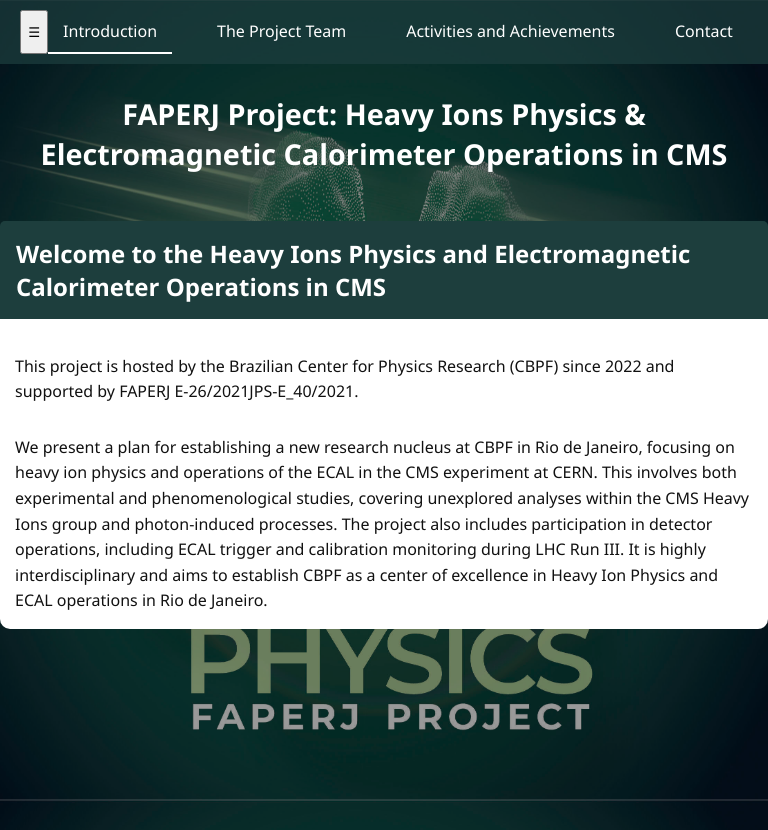
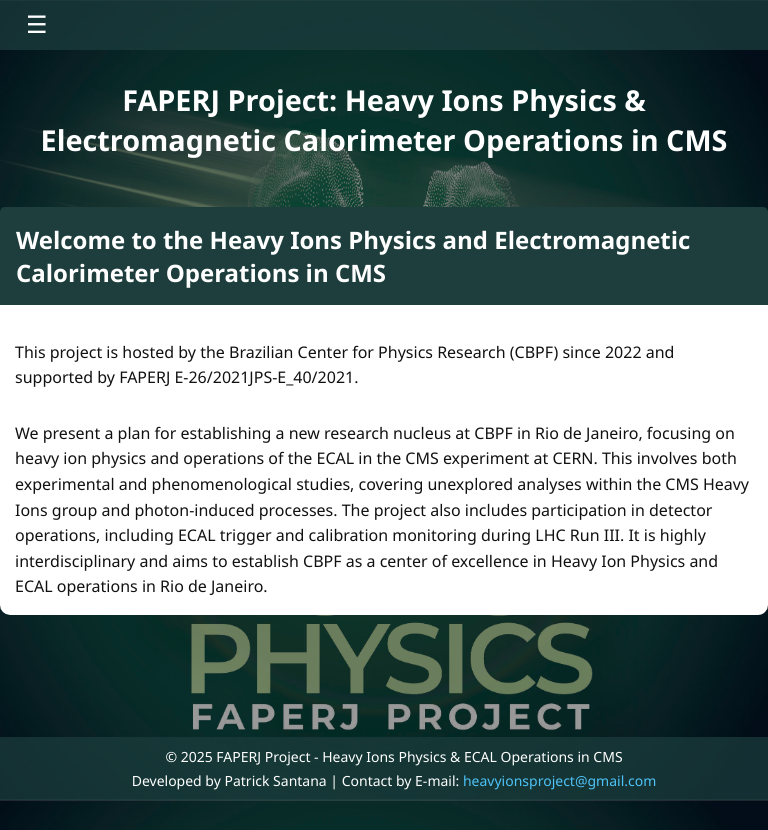
Before and after one commit to PatrickSantanaaa/Rafa, a plain HTML site: page index.html in a window 768 px wide. Drawn offline with Linux system fonts and the light colour scheme.

Commit message:
versão com footer

```diff
--- a/css/style.css
+++ b/css/style.css
@@ -3,20 +3,9 @@ body, html {
   padding: 0;
   font-family: 'Segoe UI', sans-serif;
   color: #fff;
-  height: 100%;
-
-  /* Fundo com cor base para evitar branco durante carregamento */
-  background: #0a1e1d url('../img/fundo.jpg') no-repeat center center;
-
-  /* Mantém o background responsivo */
+  min-height: 100vh;
+  background: url('../img/fundo.jpg') no-repeat center center fixed;
   background-size: cover;
-}
-
-/* Para desktop, manter o background fixo */
-@media (min-width: 768px) {
-  body, html {
-    background-attachment: fixed;
-  }
 }
 
 .background-overlay {
@@ -30,6 +19,7 @@ body, html {
   padding: 10px 20px;
   display: flex;
   justify-content: center;
+  align-items: center;
   top: 0;
   z-index: 1000;
 }
@@ -46,12 +36,23 @@ body, html {
 .navbar li {
   padding: 10px 15px;
   color: #fff;
+  cursor: pointer;
 }
 
 .navbar li:hover,
 .navbar .active {
   color: #fff;
   border-bottom: 2px solid #fff;
+}
+
+.menu-toggle {
+  display: none;
+  font-size: 24px;
+  background: none;
+  border: none;
+  color: white;
+  cursor: pointer;
+  margin-right: 10px;
 }
 
 header {
@@ -78,7 +79,7 @@ header h1 {
   margin: 10px 0;
 }
 
-.respiroParagrafos{
+.respiroParagrafos {
   padding: 15px;
   margin: 0;
   line-height: 1.6;
@@ -113,7 +114,93 @@ header h1 {
   align-items: center;
 }
 
+.site-footer {
+  background-color: #1d3e3db8;
+  color: #fff;
+  text-align: center;
+  padding: 5px 10px;
+  font-size: 14px;
+  position: fixed; /* fixa o footer na parte inferior */
+  bottom: 0;
+  left: 0;
+  width: 100%;
+  /* box-shadow: 0 -2px 5px rgba(0,0,0,0.3); */
+}
+
+a,
+a:visited {
+   color: #4FC3F7; /* azul claro para links */
+    text-decoration: none;
+}
+
+a:hover {
+    text-decoration: underline;
+}
+
+.site-footer a,
+.site-footer a:visited{
+  color: #4FC3F7; /* azul claro para links */
+  text-decoration: none;
+}
+
+.site-footer a:hover {
+  text-decoration: underline;
+}
+
+.site-footer p {
+  margin: 5px 0;
+}
+
 @keyframes fadeIn {
   from { opacity: 0; transform: translateY(20px); }
   to { opacity: 1; transform: translateY(0); }
 }
+
+/* RESPONSIVIDADE PARA TELAS PEQUENAS */
+.menu-toggle {
+  display: none;
+  font-size: 24px;
+  background: none;
+  border: none;
+  color: white;
+  cursor: pointer;
+}
+
+/* Mostra o hambúrguer apenas no mobile */
+@media (max-width: 768px) {
+  .navbar {
+    justify-content: flex-start; /* Hambúrguer à esquerda */
+  }
+
+  .navbar li {
+    padding: 10px 15px;
+    color: #fff;
+    cursor: pointer;
+  }
+
+  .navbar li:hover,
+  .navbar .active {
+    color: #fff;
+    border-bottom: 2px solid #fff;
+  }
+
+  .menu-toggle {
+    display: block;
+  }
+
+  /* Esconde o menu tradicional no mobile */
+  .navbar ul {
+    display: none;
+    flex-direction: column;
+    background-color: #1d3e3db8;
+    position: absolute;
+    top: 50px;
+    left: 0;
+    width: 100%;
+  }
+
+  /* Mostra o menu quando a classe .show estiver presente */
+  .navbar ul.show {
+    display: flex;
+  }
+}
--- a/index.html
+++ b/index.html
@@ -14,7 +14,7 @@
             <li class="active" onclick="showTab('introduction', event)">Introduction</li>
             <li onclick="showTab('team', event)">The Project Team</li>
             <li onclick="showTab('activities', event)">Activities and Achievements</li>
-            <li onclick="showTab('contact', event)">Contact</li>
+            <!-- <li onclick="showTab('contact', event)">Contact</li> -->
           </ul>
         </nav>
 
@@ -34,7 +34,7 @@
         </section>
 
         <section id="team" class="tab">
-          <div class="content-box">
+          <div class="content-box" style="padding-bottom: 15px">
             <h2 class="textoPrincipal">About the Project Coordinator</h2>
             <p class="respiroParagrafos">
               Dr. Patricia Rebello Teles holds a BSc in Mathematics from UFRJ (1991), an MSc in Physics from USP (2006), and a PhD in Particle Physics Phenomenology from UFABC (2012). From 2013, she joined the Compact Muon Solenoid (CMS) experiment of the Large Hadron Collider as a postdoctoral researcher at the Brazilian Center for Physics Research (CBPF).
@@ -116,12 +116,12 @@
 
             <p class="respiroParagrafosSecundarios"><strong>Rafaella de Aguiar Barbosa</strong> (Late 2024 – )<br>
               Sou estudante da Licenciatura em Física, iniciei minha graduação na UFF ( universidade federal Fluminense do campus do noroeste do Rio de Janeiro) porém recentemente me transferi para a UFRJ (universidade federal do Rio de Janeiro) com o uso do processo seletivo da Transferência Externa Especial. Tenho foco na formação de professores e no ensino de ciências. Durante minha trajetória acadêmica, participei ativamente do Programa Institucional de Bolsas de Iniciação à Docência (PIBID), onde desenvolvi habilidades práticas no ambiente escolar, promovendo a integração entre teoria e prática. No PIBID, atuei em projetos que envolveram a elaboração de planos de aula, o desenvolvimento de estratégias didáticas inovadoras e a aplicação de metodologias de ensino que visam o melhor entendimento da Física pelos alunos do ensino médio.Minhas atividades no programa foram direcionadas ao aperfeiçoamento do processo de ensino-aprendizagem, com foco em metodologias ativas e no uso de experimentos e tecnologias educacionais. Além disso, participei de grupos de estudo e seminários voltados à formação pedagógica, o que ampliou minha visão sobre os desafios e possibilidades no ensino de Física. Tenho interesse em continuar aprimorando minhas competências na docência e contribuir para a formação de estudantes críticos e engajados no estudo das ciências.
-              <br>Link de acesso: <a href="http://lattes.cnpq.br/1001943085092736">http://lattes.cnpq.br/1001943085092736</a>
+              <br>Link de acesso: <a href="http://lattes.cnpq.br/1001943085092736" target="_blank">http://lattes.cnpq.br/1001943085092736</a>
             </p>
 
             <p class="respiroParagrafosSecundarios"><strong>Nelson Barrelo Junior</strong> (Late 2024 – )<br>
               Possui graduação em Física pela Pontifícia Universidade Católica de São Paulo (1994), graduação em Licenciatura em Física pela Pontifícia Universidade Católica de São Paulo (2003), mestrado em Educação pela Universidade de São Paulo (2010) e doutorado em Educação pela Universidade de São Paulo (2015). Atualmente é professor adjunto e pesquisador na Faculdade de Educação da Universidade Federal Fluminense; orientador da Universidade Estadual de Londrina, pesquisador associado - São Paulo Research and Analysis Center, da Universidade Estadual Paulista Júlio de Mesquita Filho, coordenador do programa Escola Física CERN, em parceria com o Laboratório de Instrumentação e Física Experimental de Partículas de Lisboa..Coordena o GEDEP.Fis, grupo de pesquisa e divulgação de atividades de Física para a Educação Básica.e é credenciado no Mestrado Nacional Profissional em Ensino de Física (Polo 15, UFF/IFRJ, Volta Redonda) desde 2024. Tem experiência na área de Educação, com ênfase em Ensino-Aprendizagem, atuando principalmente nos seguintes temas: ensino e aprendizagem, física moderna e contemporânea, física, ensino de Ciências e argumentação em sala de aula, formação de professores..
-              <br>Link de acesso: <a href="http://lattes.cnpq.br/1699646237273074">http://lattes.cnpq.br/1699646237273074</a>
+              <br>Link de acesso: <a href="http://lattes.cnpq.br/1699646237273074" target="_blank">http://lattes.cnpq.br/1699646237273074</a>
             </p>
 
             <p class="respiroParagrafosSecundarios"><strong>🧑‍🔬 Postdoctoral Researchers (PDR)</strong></p>
@@ -170,12 +170,22 @@
         </div>
       </section>
 
-      <section id="contact" class="tab">
+      <footer class="site-footer">
+        <p>&copy; 2025 FAPERJ Project - Heavy Ions Physics & ECAL Operations in CMS</p>
+        <p>Developed by Patrick Santana | Contact by E-mail:
+          <a href="mailto:heavyionsproject@gmail.com">
+            heavyionsproject@gmail.com
+          </a>
+        </p>
+      </footer>
+
+
+      <!-- <section id="contact" class="tab">
         <div class="content-box">
           <h2 class="textoPrincipal">Contact</h2>
           <p class="respiroParagrafosSecundarios">Email: <a href="mailto:heavyionsproject@gmail.com">heavyionsproject<span style="display:none">REMOVEME</span>@gmail.com</a></p>
         </div>
-      </section>
+      </section> -->
     <script src="script.js"></script>
   </body>
 </html>
```
